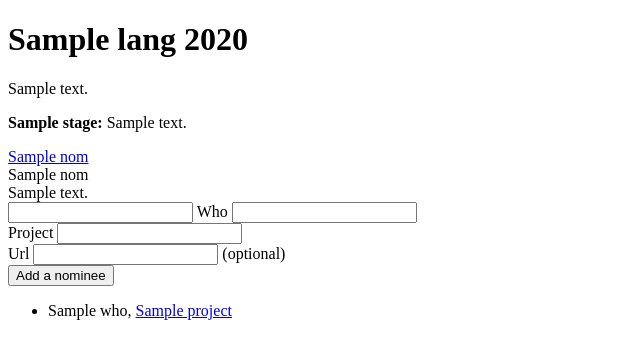
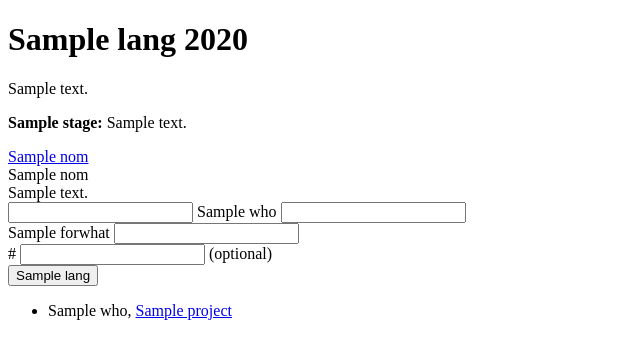
Before and after one commit to Zverik/osmvoting, a Python web app: template www/templates/index.html in a window 1280 px wide. Shown: the top 359 px of the page, without its empty margins (0-640 px from the left). Run offline with Jinja, Linux system fonts and the light colour scheme; the template is opened without the code that fills it: most values are stand-ins (such as "Sample title", 1, 10 or a date in 2020); form fields are guessed from the names that the template uses.

Commit message:
Update translation

```diff
--- a/www/templates/index.html
+++ b/www/templates/index.html
@@ -20,10 +20,10 @@
     <form action="{{ url_for('add_nominee') }}" method="post">
         {{ form.csrf_token }}
         {{ form.nomination }}
-        {{ form.who.label }} {{ form.who }}<br>
-        {{ form.project.label }} {{ form.project }}<br>
-        {{ form.url.label }} {{ form.url }} (optional)<br>
-        <input type="submit" value="Add a nominee">
+        {{ lang.who }} {{ form.who }}<br>
+        {{ lang.forwhat }} {{ form.project }}<br>
+        {{ lang.url }} {{ form.url }} (optional)<br>
+        <input type="submit" value="{{ lang.addnominee }}">
     </form>
     <ul>
         {% for n in nominees %}
@@ -35,7 +35,7 @@
         {{ n.project }}
         {% endif %}
         {% if n.proposedby == user %}
-        <small>(<a href="{{ url_for('delete_nominee', nid=n.id) }}">delete</a>)</small>
+        <small>(<a href="{{ url_for('delete_nominee', nid=n.id) }}">{{ lang.delete }}</a>)</small>
         {% endif %}
         </li>
         {% endif %}
```
Also changed, not shown: lang/en.yaml (+7 -0 lines).
